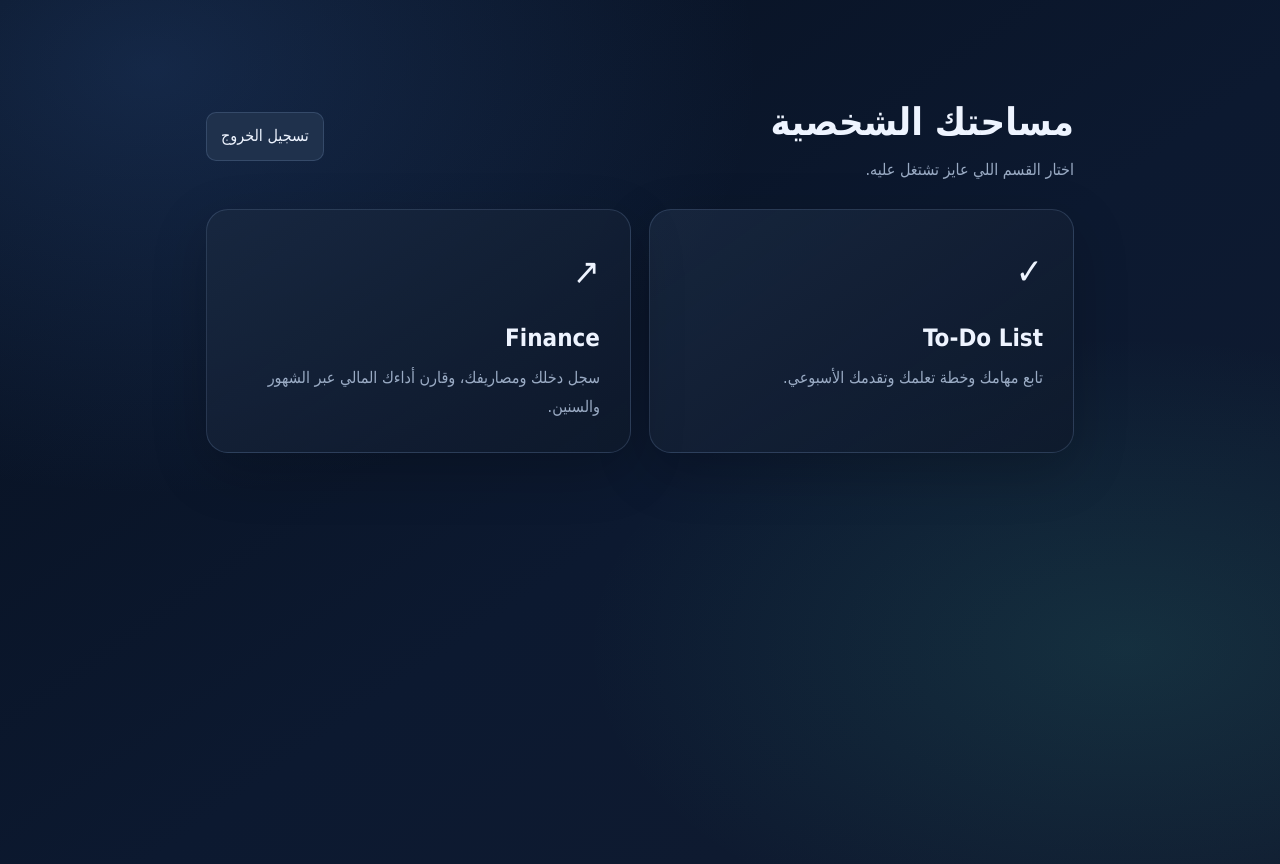
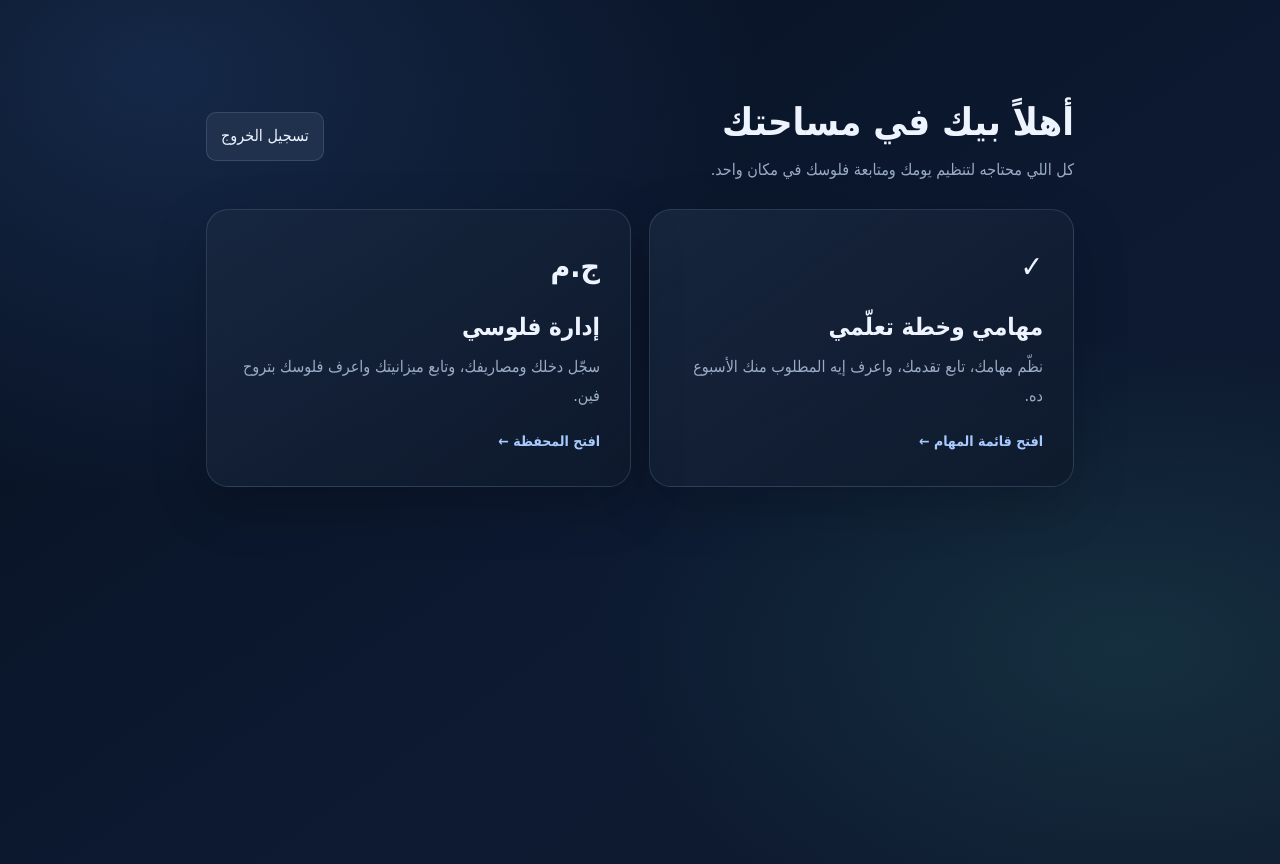
Before and after one commit to khaledAbdalbasit/calanderandfinance, a website with bundled scripts: page dashboard.html in a window 1280 px wide. Built offline with nearby package versions, Linux system fonts and the light colour scheme; a script that the page names is missing.

Commit message:
Improve dashboard clarity for non-technical users

```diff
--- a/dashboard.html
+++ b/dashboard.html
@@ -17,7 +17,7 @@
 h1{font-size:clamp(27px,5vw,38px);margin:0}.muted{color:var(--muted)}
 .cards{display:grid;grid-template-columns:repeat(2,minmax(0,1fr));gap:18px}
 .card{display:block;text-decoration:none;color:var(--text);padding:30px;border:1px solid var(--line);border-radius:22px;background:linear-gradient(145deg,rgba(25,40,64,.84),rgba(14,25,43,.78));box-shadow:0 18px 55px #0003;transition:transform .2s,border-color .2s}
-.card:hover{transform:translateY(-4px);border-color:var(--blue)}.card .symbol{font-size:36px}.card h2{margin:12px 0 4px}.card p{color:var(--muted);margin:0}
+.card:hover{transform:translateY(-4px);border-color:var(--blue)}.card:focus-visible{outline:2px solid var(--blue);outline-offset:4px}.card .symbol{font-size:30px;font-weight:bold}.card h2{margin:12px 0 4px}.card p{color:var(--muted);margin:0}.card-action{display:inline-block;margin-top:18px;color:#a9caff;font-size:14px;font-weight:bold}
 button{border:1px solid var(--line);background:#1f314c;color:var(--text);padding:9px 14px;border-radius:10px;font:inherit;cursor:pointer}
 @media(max-width:620px){.wrap{margin:24px auto}.cards{grid-template-columns:1fr}.card{padding:24px}}
 
@@ -25,10 +25,10 @@ button{border:1px solid var(--line);background:#1f314c;color:var(--text);padding
 </head>
 <body>
 <main class="wrap">
-<header class="top"><div><h1>مساحتك الشخصية</h1><div class="muted">اختار القسم اللي عايز تشتغل عليه.</div></div><button id="signOut">تسجيل الخروج</button></header>
+<header class="top"><div><h1>أهلاً بيك في مساحتك</h1><div class="muted">كل اللي محتاجه لتنظيم يومك ومتابعة فلوسك في مكان واحد.</div></div><button id="signOut">تسجيل الخروج</button></header>
 <div class="cards">
-<a class="card" id="todoProduct" href="/learning-plan.html"><div class="symbol">✓</div><h2>To-Do List</h2><p>تابع مهامك وخطة تعلمك وتقدمك الأسبوعي.</p></a>
-<a class="card" id="financeProduct" href="/finance.html"><div class="symbol">↗</div><h2>Finance</h2><p>سجل دخلك ومصاريفك، وقارن أداءك المالي عبر الشهور والسنين.</p></a>
+<a class="card" id="todoProduct" href="/learning-plan.html"><div class="symbol" aria-hidden="true">✓</div><h2>مهامي وخطة تعلّمي</h2><p>نظّم مهامك، تابع تقدمك، واعرف إيه المطلوب منك الأسبوع ده.</p><span class="card-action">افتح قائمة المهام ←</span></a>
+<a class="card" id="financeProduct" href="/finance.html"><div class="symbol" aria-hidden="true">ج.م</div><h2>إدارة فلوسي</h2><p>سجّل دخلك ومصاريفك، وتابع ميزانيتك واعرف فلوسك بتروح فين.</p><span class="card-action">افتح المحفظة ←</span></a>
 </div>
 <p class="muted" id="status" role="status" aria-live="polite"></p>
 </main>
```
